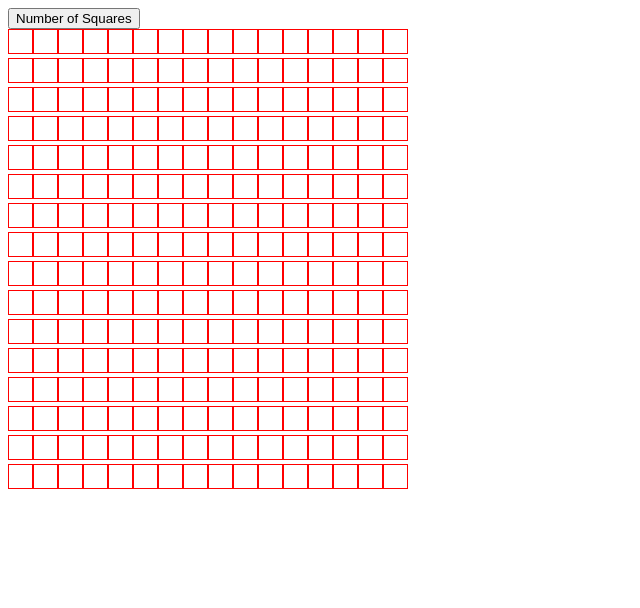
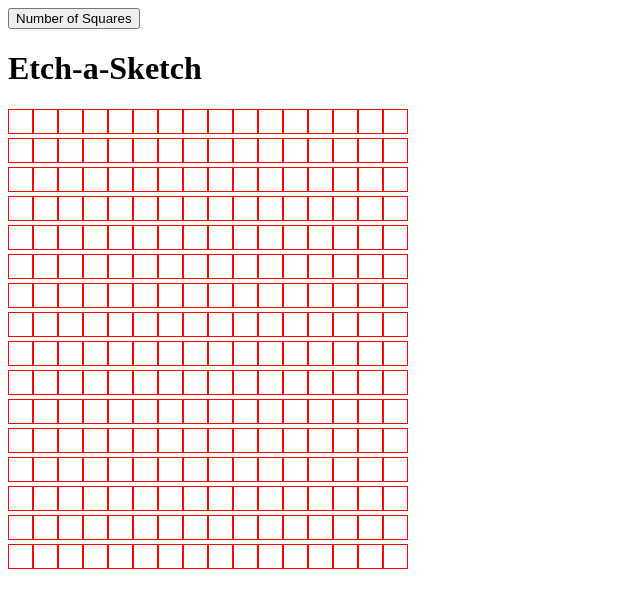
Before and after one commit to robscherer6/Etch-a-Sketch, a plain HTML site: page index.html in a window 1280 px wide. Shown: the whole page, without its empty margins (0-640 px from the left). Drawn offline with Linux system fonts and the light colour scheme.

Commit message:
added a title to html/DOM

```diff
--- a/index.html
+++ b/index.html
@@ -9,7 +9,9 @@
 </head>
 <body>
   <button class="numSquares"> Number of Squares</button>
-  <div id="container"></div>
+  <div id="container">
+    <div class="title"><h1>Etch-a-Sketch</h1></div>
+  </div>
 
 </body>
 <script src="app.js"></script>
```
